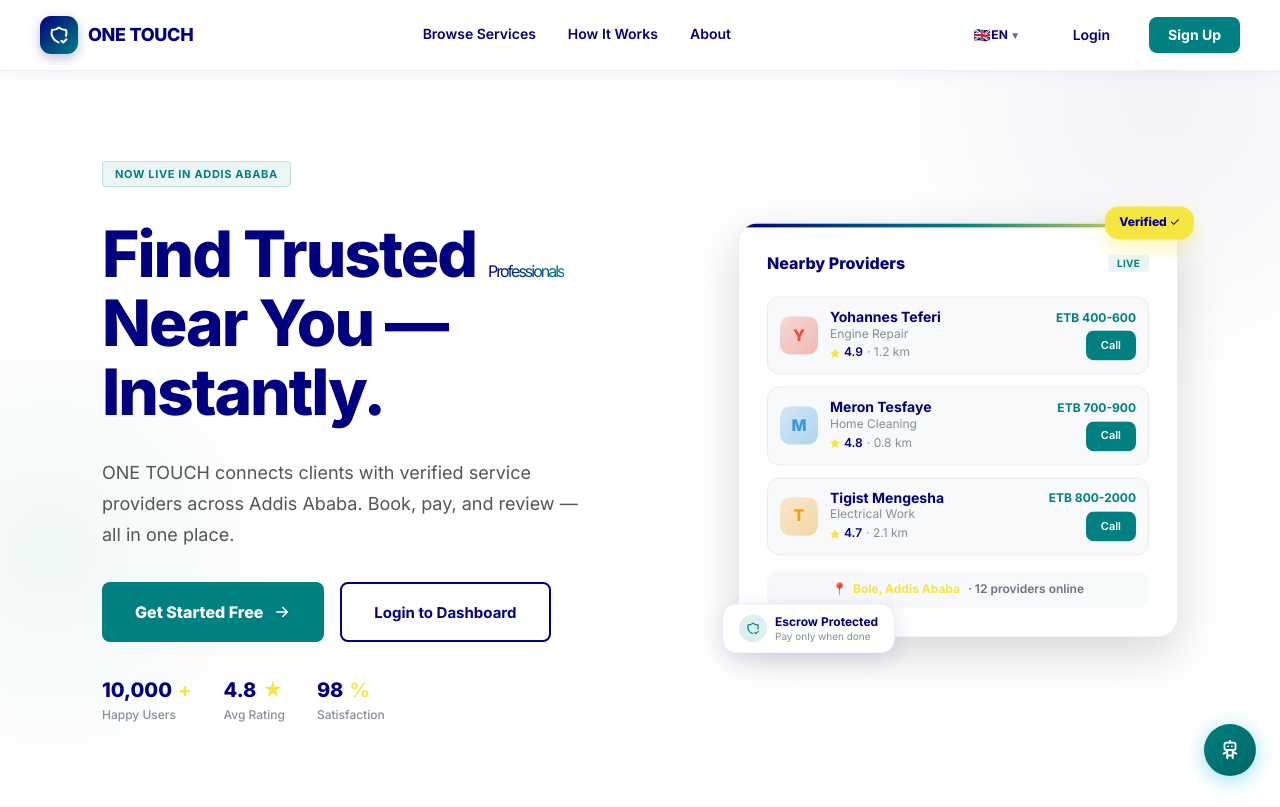
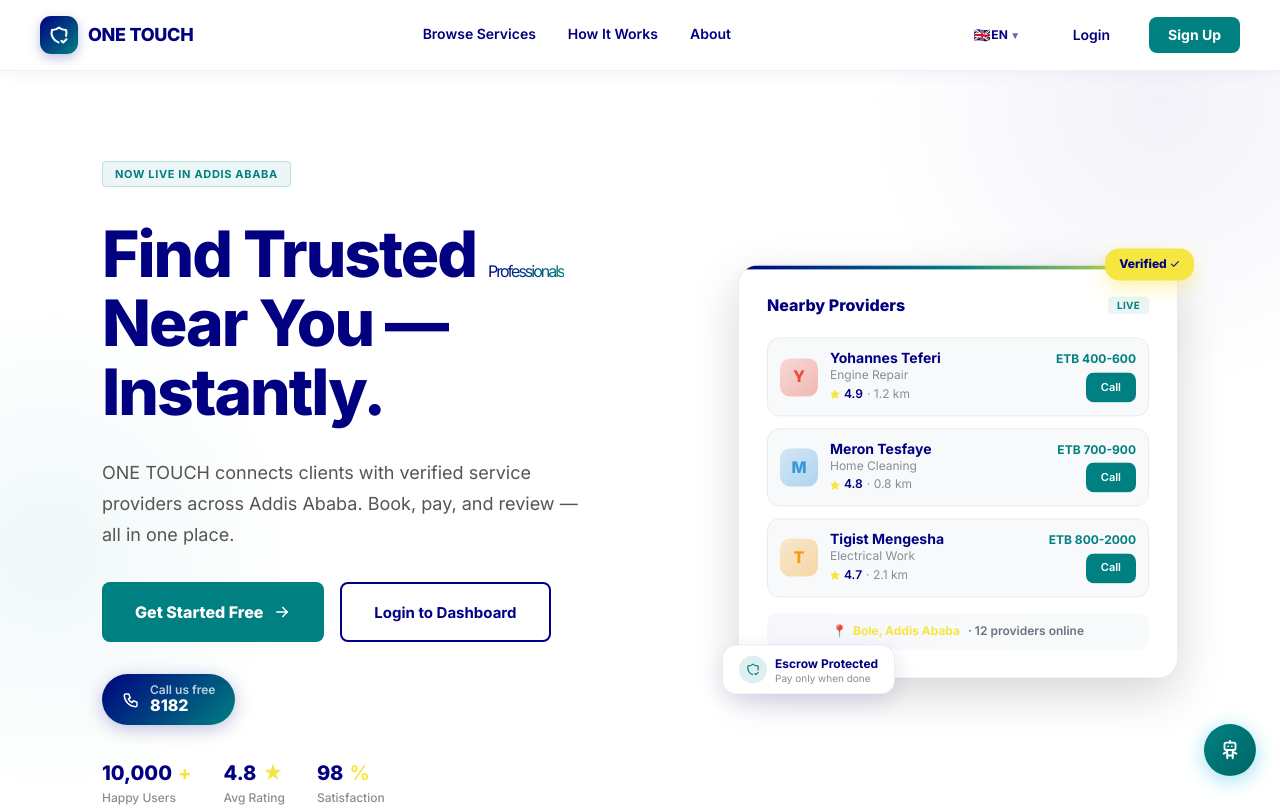
Before and after one commit to hedishafi/ONE-TOUCH, a React (Vite) app: page / in a window 1280 px wide. Shown: the top 807 px of the page. Built offline with nearby package versions, Linux system fonts and the light colour scheme.

Commit message:
feat: add customer support call button to Landing page

```diff
--- a/src/pages/Landing.tsx
+++ b/src/pages/Landing.tsx
@@ -260,6 +260,19 @@
                   Login to Dashboard
                 </Button>
               </Group>
+
+              {/* Customer support number */}
+              <Box component="a" href="tel:8182"
+                style={{ display:'inline-flex',alignItems:'center',gap:10,textDecoration:'none',
+                  padding:'10px 20px',borderRadius:40,width:'fit-content',
+                  background:`linear-gradient(135deg,${COLORS.navyBlue},${COLORS.tealBlue})`,
+                  boxShadow:`0 4px 18px ${COLORS.navyBlue}40` }}>
+                <IconPhone size={18} color="white"/>
+                <Box>
+                  <Text size="xs" c="rgba(255,255,255,0.75)" fw={600} lh={1}>Call us free</Text>
+                  <Text size="md" c="white" fw={900} lh={1.2}>8182</Text>
+                </Box>
+              </Box>
 
               <Group className="afu4" gap="xl" wrap="wrap">
                 {[['10,000+','Happy Users'],['4.8★','Avg Rating'],['98%','Satisfaction']].map(([v,l]) => {
```
